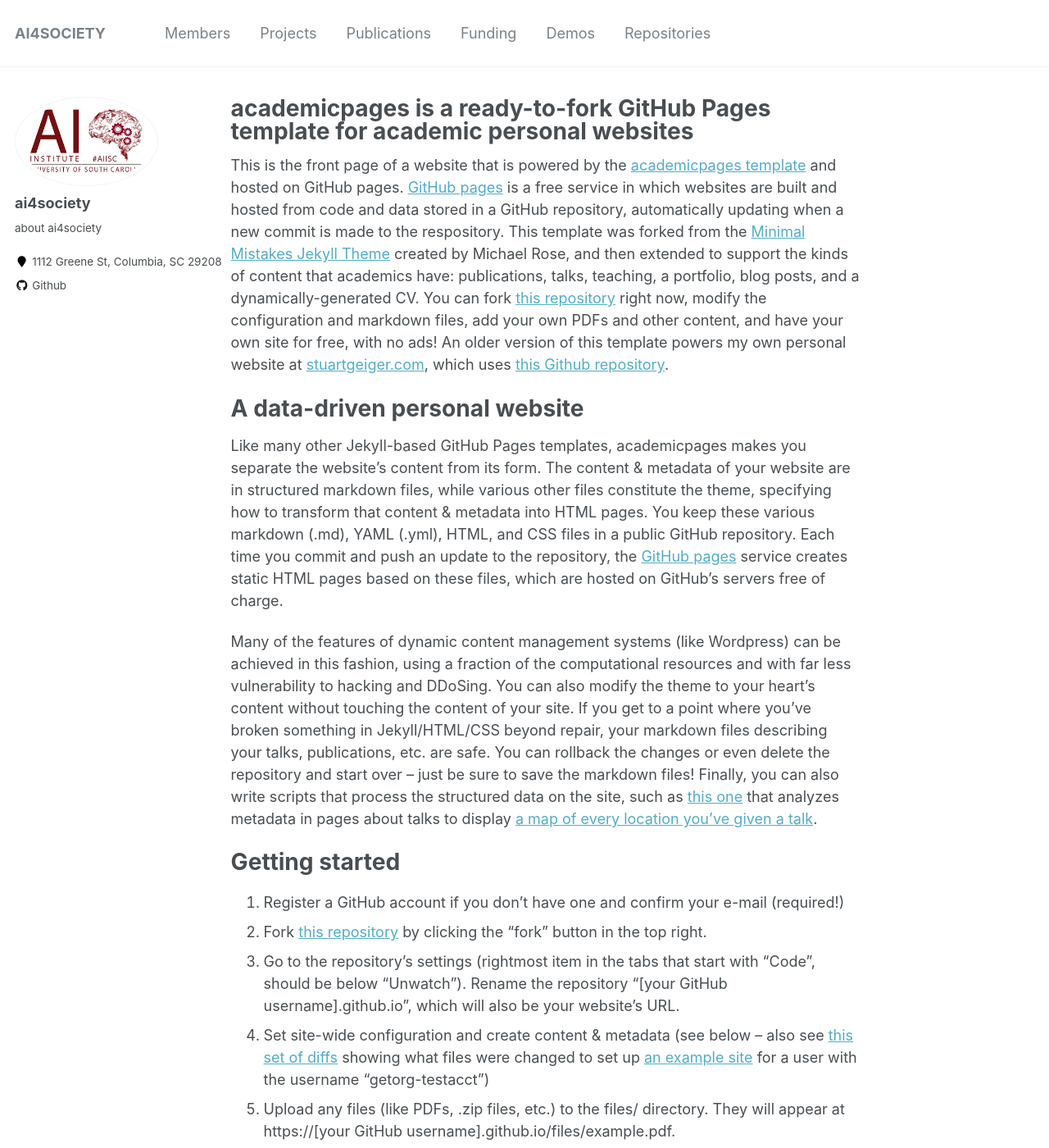
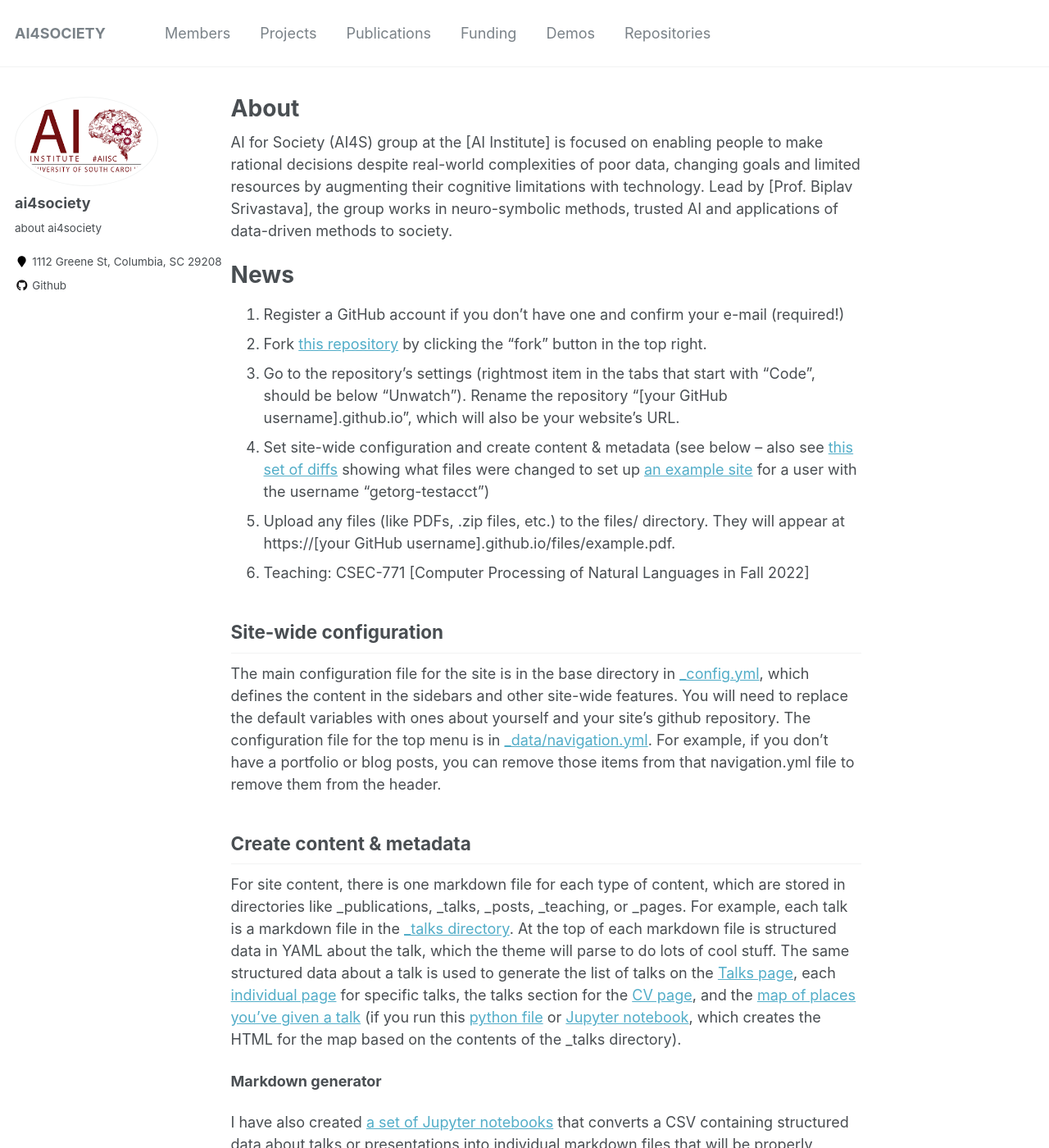
Before and after one commit to likitha-9/ai4society.github.io, a Jekyll site: the page built from _pages/about.md, in a window 1280 px wide and 1400 px high. Shown: the whole window at 82% size. Built offline with Jekyll 4.4.1, drawn with Linux system fonts in a browser that asks for light colours; some of the changed text lies outside the part shown.

Commit message:
first commit

```diff
--- a/_pages/about.md
+++ b/_pages/about.md
@@ -1,6 +1,6 @@
 ---
 permalink: /
-title: "academicpages is a ready-to-fork GitHub Pages template for academic personal websites"
+title: "About"
 excerpt: "About me"
 author_profile: true
 redirect_from:
@@ -8,22 +8,18 @@ redirect_from:
   - /about.html
 ---
 
-This is the front page of a website that is powered by the [academicpages template](https://github.com/academicpages/academicpages.github.io) and hosted on GitHub pages. [GitHub pages](https://pages.github.com) is a free service in which websites are built and hosted from code and data stored in a GitHub repository, automatically updating when a new commit is made to the respository. This template was forked from the [Minimal Mistakes Jekyll Theme](https://mmistakes.github.io/minimal-mistakes/) created by Michael Rose, and then extended to support the kinds of content that academics have: publications, talks, teaching, a portfolio, blog posts, and a dynamically-generated CV. You can fork [this repository](https://github.com/academicpages/academicpages.github.io) right now, modify the configuration and markdown files, add your own PDFs and other content, and have your own site for free, with no ads! An older version of this template powers my own personal website at [stuartgeiger.com](http://stuartgeiger.com), which uses [this Github repository](https://github.com/staeiou/staeiou.github.io).
+AI for Society (AI4S) group at the [AI Institute] is focused on enabling people to make rational decisions despite real-world complexities of poor data, changing goals and limited resources by augmenting their cognitive limitations with technology. Lead by [Prof. Biplav Srivastava], the group works in neuro-symbolic methods, trusted AI and applications of data-driven methods to society.
 
-A data-driven personal website
-======
-Like many other Jekyll-based GitHub Pages templates, academicpages makes you separate the website's content from its form. The content & metadata of your website are in structured markdown files, while various other files constitute the theme, specifying how to transform that content & metadata into HTML pages. You keep these various markdown (.md), YAML (.yml), HTML, and CSS files in a public GitHub repository. Each time you commit and push an update to the repository, the [GitHub pages](https://pages.github.com/) service creates static HTML pages based on these files, which are hosted on GitHub's servers free of charge.
 
-Many of the features of dynamic content management systems (like Wordpress) can be achieved in this fashion, using a fraction of the computational resources and with far less vulnerability to hacking and DDoSing. You can also modify the theme to your heart's content without touching the content of your site. If you get to a point where you've broken something in Jekyll/HTML/CSS beyond repair, your markdown files describing your talks, publications, etc. are safe. You can rollback the changes or even delete the repository and start over -- just be sure to save the markdown files! Finally, you can also write scripts that process the structured data on the site, such as [this one](https://github.com/academicpages/academicpages.github.io/blob/master/talkmap.ipynb) that analyzes metadata in pages about talks to display [a map of every location you've given a talk](https://academicpages.github.io/talkmap.html).
-
-Getting started
+News
 ======
 1. Register a GitHub account if you don't have one and confirm your e-mail (required!)
 1. Fork [this repository](https://github.com/academicpages/academicpages.github.io) by clicking the "fork" button in the top right.
 1. Go to the repository's settings (rightmost item in the tabs that start with "Code", should be below "Unwatch"). Rename the repository "[your GitHub username].github.io", which will also be your website's URL.
 1. Set site-wide configuration and create content & metadata (see below -- also see [this set of diffs](http://archive.is/3TPas) showing what files were changed to set up [an example site](https://getorg-testacct.github.io) for a user with the username "getorg-testacct")
 1. Upload any files (like PDFs, .zip files, etc.) to the files/ directory. They will appear at https://[your GitHub username].github.io/files/example.pdf.
-1. Check status by going to the repository settings, in the "GitHub pages" section
+1. Teaching: CSEC-771 [Computer Processing of Natural Languages in Fall 2022]
+
 
 Site-wide configuration
 ------
```
